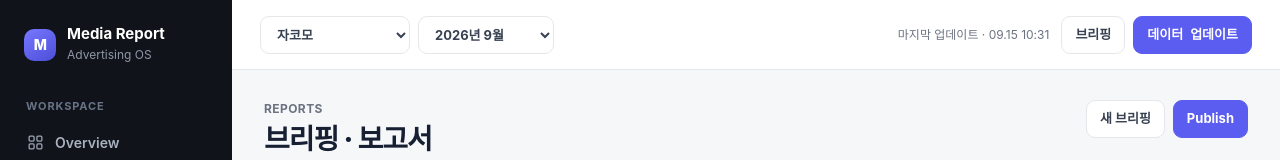
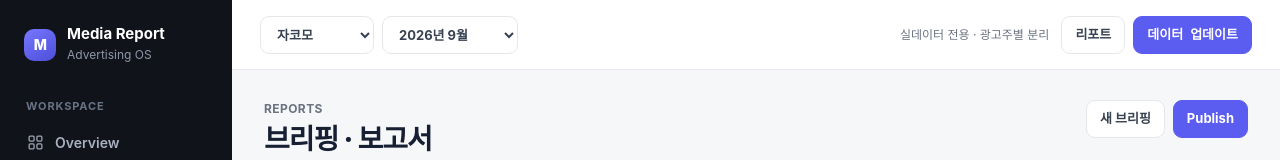
Before and after one commit to unz1020/Media-report_kor, a Next.js app: page /reports in a window 1280 px wide. Shown: the top 160 px of the page. Built offline with nearby package versions, Linux system fonts and the light colour scheme.

Commit message:
feat: make advertiser workspace stateful and remove hardcoded Jacomo injection

```diff
--- a/components/app-shell.tsx
+++ b/components/app-shell.tsx
@@ -3,14 +3,14 @@
 import Link from "next/link";
 import { usePathname } from "next/navigation";
 import type { ReactNode } from "react";
-import { ImportedDailyPerformance } from "@/components/imported-daily-performance";
+import { ADVERTISERS, WorkspaceProvider, useWorkspace, type AdvertiserKey } from "@/components/workspace-context";
 
 const navItems = [
   { href: "/overview", label: "Overview", icon: "overview" },
   { href: "/performance", label: "Performance", icon: "chart" },
   { href: "/schedule", label: "Schedule", icon: "calendar" },
   { href: "/creative", label: "Creative & Placement", icon: "image" },
-  { href: "/reports", label: "Reports", icon: "report" }
+  { href: "/reports", label: "Reports", icon: "report" },
 ] as const;
 
 function Icon({ name }: { name: string }) {
@@ -22,66 +22,48 @@ function Icon({ name }: { name: string }) {
   return <svg className="nav-icon" viewBox="0 0 24 24" fill="none" stroke="currentColor" strokeWidth="1.8"><circle cx="12" cy="12" r="8"/></svg>;
 }
 
-export function AppShell({ children }: { children: ReactNode }) {
+function AppShellInner({ children }: { children: ReactNode }) {
   const pathname = usePathname();
+  const { advertiserKey, month, setAdvertiserKey, setMonth } = useWorkspace();
 
   return (
     <div className="app-shell">
       <aside className="sidebar">
-        <div className="brand">
-          <div className="brand-mark">M</div>
-          <div className="brand-copy"><strong>Media Report</strong><span>Advertising OS</span></div>
-        </div>
-
+        <div className="brand"><div className="brand-mark">M</div><div className="brand-copy"><strong>Media Report</strong><span>Advertising OS</span></div></div>
         <div className="nav-label">WORKSPACE</div>
         <nav className="nav" aria-label="주 메뉴">
-          {navItems.map((item) => (
-            <Link key={item.href} href={item.href} className={`nav-link ${pathname === item.href ? "active" : ""}`}>
-              <Icon name={item.icon} />
-              {item.label}
-            </Link>
-          ))}
+          {navItems.map((item) => <Link key={item.href} href={item.href} className={`nav-link ${pathname === item.href ? "active" : ""}`}><Icon name={item.icon}/>{item.label}</Link>)}
         </nav>
-
         <div className="sidebar-bottom">
           <div className="nav-label">AE TOOLS</div>
-          <div className="ae-only">
-            <Link href="/data-update" className={`nav-link ${pathname === "/data-update" ? "active" : ""}`}>
-              <svg className="nav-icon" viewBox="0 0 24 24" fill="none" stroke="currentColor" strokeWidth="1.8"><path d="M12 16V4"/><path d="m7 9 5-5 5 5"/><path d="M5 20h14"/></svg>
-              Data Update
-            </Link>
-          </div>
-          <div className="sidebar-user">
-            <div className="avatar">AE</div>
-            <div><strong>박운상</strong><span>Agency workspace</span></div>
-          </div>
+          <div className="ae-only"><Link href="/data-update" className={`nav-link ${pathname === "/data-update" ? "active" : ""}`}><svg className="nav-icon" viewBox="0 0 24 24" fill="none" stroke="currentColor" strokeWidth="1.8"><path d="M12 16V4"/><path d="m7 9 5-5 5 5"/><path d="M5 20h14"/></svg>Data Update</Link></div>
+          <div className="sidebar-user"><div className="avatar">AE</div><div><strong>박운상</strong><span>Agency workspace</span></div></div>
         </div>
       </aside>
 
       <main className="main">
         <header className="topbar">
           <div className="selector-group">
-            <select className="selector" aria-label="광고주 선택" defaultValue="jacomo">
-              <option value="jacomo">자코모</option>
-              <option value="kyowon">교원웰스</option>
-              <option value="solte">솔테라이브러리</option>
+            <select className="selector" aria-label="광고주 선택" value={advertiserKey} onChange={(event) => setAdvertiserKey(event.target.value as AdvertiserKey)}>
+              {Object.entries(ADVERTISERS).map(([key, item]) => <option key={key} value={key}>{item.label}</option>)}
             </select>
-            <select className="selector" aria-label="조회 월 선택" defaultValue="2026-09">
+            <select className="selector" aria-label="조회 월 선택" value={month} onChange={(event) => setMonth(event.target.value)}>
               <option value="2026-09">2026년 9월</option>
               <option value="2026-08">2026년 8월</option>
             </select>
           </div>
           <div className="top-actions">
-            <span className="sync-label">마지막 업데이트 · 09.15 10:31</span>
-            <Link href="/reports" className="btn"><span>브리핑</span></Link>
+            <span className="sync-label">실데이터 전용 · 광고주별 분리</span>
+            <Link href="/reports" className="btn"><span>리포트</span></Link>
             <Link href="/data-update" className="btn primary"><span className="hide-mobile">데이터 </span>업데이트</Link>
           </div>
         </header>
-        <div className="content">
-          {pathname === "/performance" && <ImportedDailyPerformance advertiser="자코모" month="2026-09" />}
-          {children}
-        </div>
+        <div className="content">{children}</div>
       </main>
     </div>
   );
 }
+
+export function AppShell({ children }: { children: ReactNode }) {
+  return <WorkspaceProvider><AppShellInner>{children}</AppShellInner></WorkspaceProvider>;
+}
```
